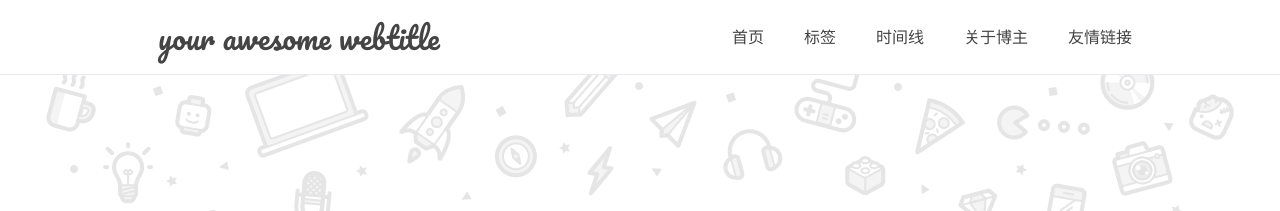
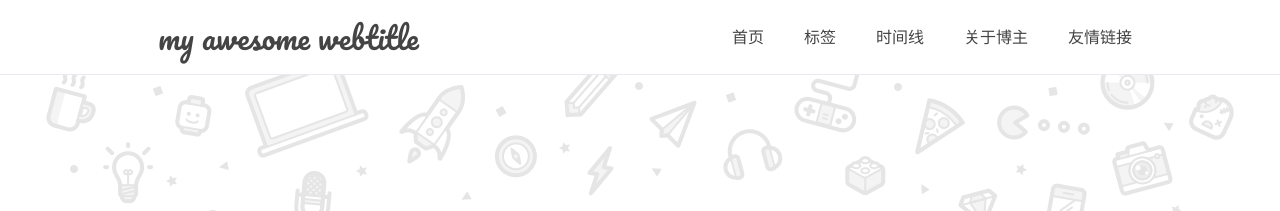
Before and after one commit to hyhhoney/hyhhoney.github.io, a Jekyll site: the page built from index.html, in a window 1280 px wide. Shown: the top 211 px of the page. Built offline with Jekyll 4.4.1, drawn with Linux system fonts in a browser that asks for light colours; comment, search, counter and statistics services are not loaded.

Commit message:
Update _config.yml

```diff
--- a/_config.yml
+++ b/_config.yml
@@ -16,7 +16,7 @@ nav: # 最佳体验 六个标签 且最好每个标签不超过4中文字
 author: true
 name: 'xiao yang'
 NickName: 'your awesome nickname'
-webtitle: 'your awesome webtitle'
+webtitle: 'my awesome webtitle'
 bio: 'let it go'
 about: true
 aboutyou: 'So precious is time that we can not afford to waste it'
```
